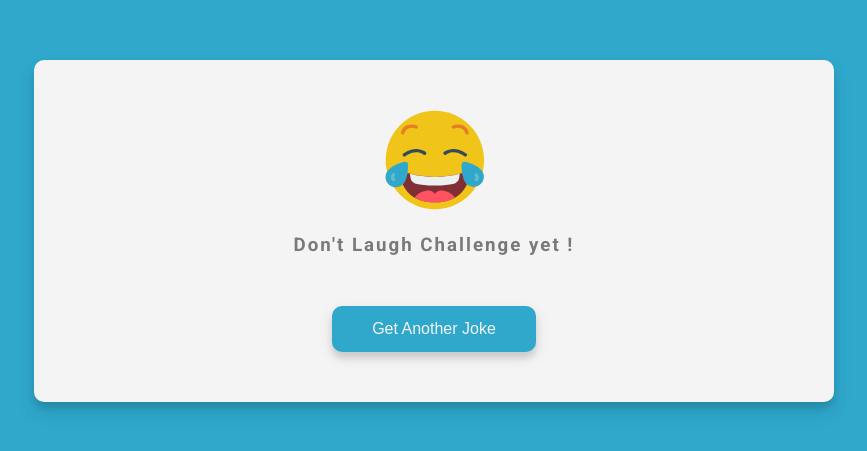
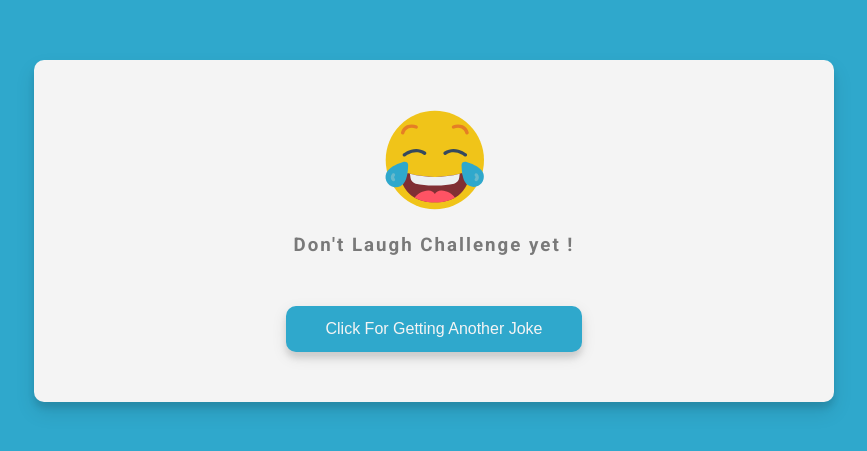
Before and after one commit to RohitChitampalle/webpack_project, a website built with webpack: page src/template.html in a window 1280 px wide. Shown: the part 169-620 px from the top of the page, without its empty margins (206-1073 px from the left). Built offline with nearby package versions, Linux system fonts and the light colour scheme; no server answers.

Commit message:
change in button content

```diff
--- a/src/template.html
+++ b/src/template.html
@@ -11,7 +11,7 @@
       <img id="laughImg" alt="" />
       <h3>Don't Laugh Challenge yet !</h3>
       <div id="joke" class="joke"></div>
-      <button id="jokeBtn" class="btn">Get Another Joke</button>
+      <button id="jokeBtn" class="btn">Click For Getting Another Joke</button>
     </div>
   </body>
 </html>
```
